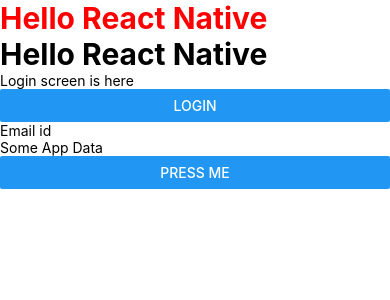
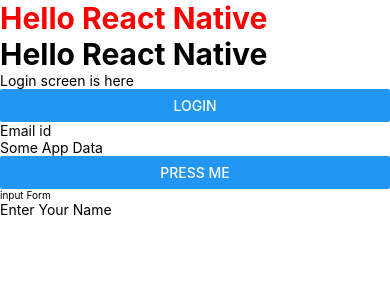
Before and after one commit to ubairnoor/REACTNEWAPP, a React Native app: screen / in a window 390 px wide. Shown: the top 300 px of the page. Built offline with nearby package versions, Linux system fonts and the light colour scheme.

Commit message:
Input Form Added

```diff
--- a/App.js
+++ b/App.js
@@ -11,6 +11,7 @@
 import Login from './components/Login'
 import Home from './components/Home';
 import HomeState from './components/HomeState';
+import InputForm from './components/InputForm';
 import {
   SafeAreaView,
   ScrollView,
@@ -39,10 +40,12 @@
  <View>
    <Text style={[styles.red,styles.fonts]}>Hello React Native</Text>
    <Text style={[styles.fonts]}>Hello React Native</Text>
+   <Text></Text>
 
    <Login/>
    <Home data = {data} />
    <HomeState/>
+   <InputForm/>
  </View>
   );
 };
@@ -57,8 +60,6 @@
     fontSize:30,
     fontWeight:'bold'
   }
-
-
 }
 )
 export default App;
--- /dev/null
+++ b/components/InputForm.js
@@ -0,0 +1,19 @@
+import React from 'react'
+import {View,Text,TextInput} from  'react-native'
+
+
+class InputForm extends React.Component{
+    render(){
+        return (
+            <View>
+                <Text style={{fontSize: 10}}>
+                    input Form
+
+                </Text>
+                <TextInput placeholder={"Enter Your Name"}></TextInput>
+            </View>
+        )
+    }
+}
+
+export default InputForm
```
